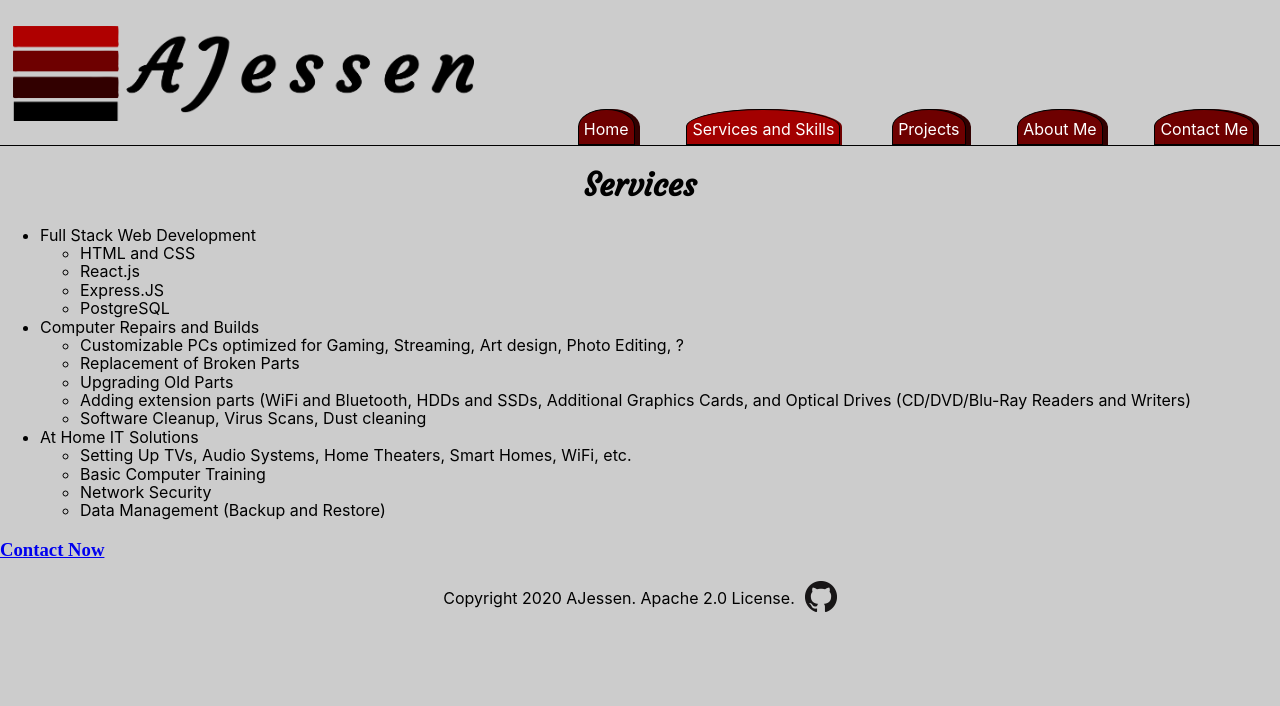
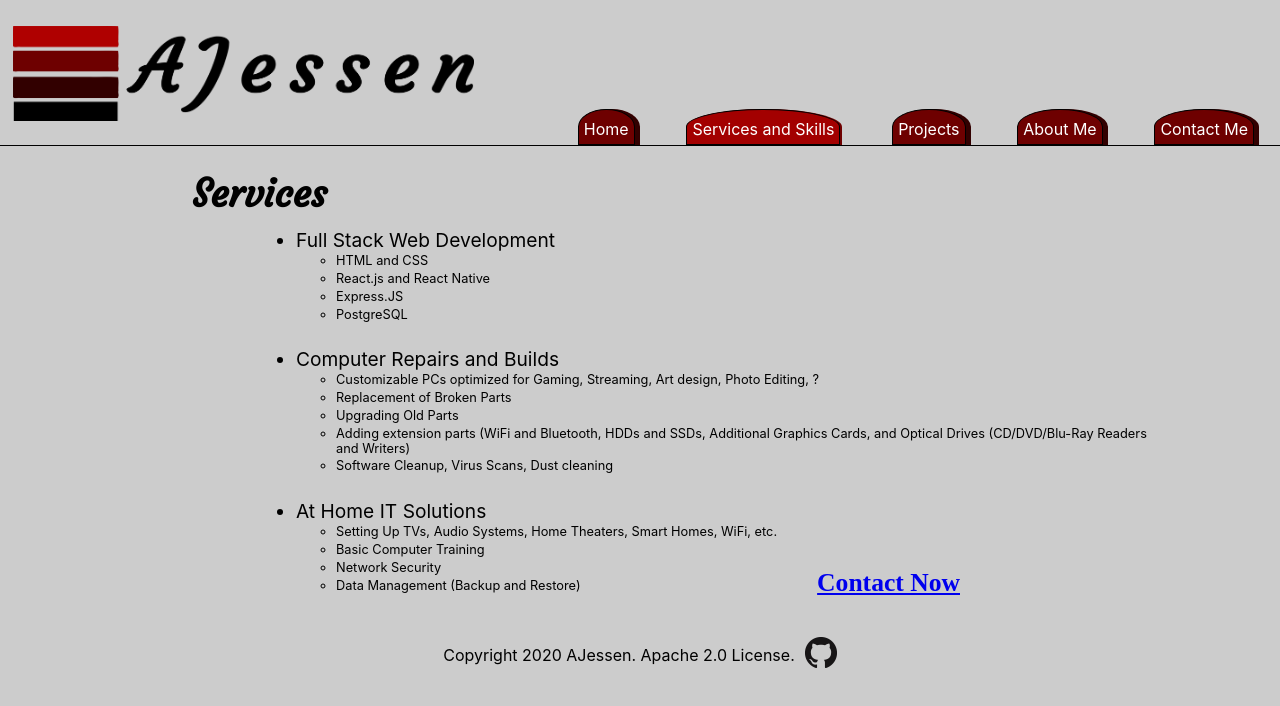
Before and after one commit to andrewtyl/www-ajessen-com, a React (Create React App) app: page /services in a window 1280 px wide. Shown: the top 706 px of the page. Built offline with nearby package versions, Linux system fonts and the light colour scheme; a web font is replaced by a local one.

Commit message:
services css done

```diff
--- a/src/components/services.js
+++ b/src/components/services.js
@@ -4,12 +4,12 @@ class Services extends React.Component {
     render() {
         return (
             <main id="services">
-                <h1 style={{ 'text-align': 'center' }}>Services</h1>
+                <h1>Services</h1>
                 <ul id="services_ul">
                     <li>Full Stack Web Development
                     <ul>
                         <li>HTML and CSS</li>
-                        <li>React.js</li>
+                        <li>React.js and React Native</li>
                         <li>Express.JS</li>
                         <li>PostgreSQL</li>
                     </ul>
--- a/src/styles/App.css
+++ b/src/styles/App.css
@@ -213,6 +213,7 @@ header > nav > ul {
 
 #main_holder {
   height: auto;
+  display: block;
 }
 
 #homepage_featured_project > h3 {
@@ -258,3 +259,43 @@ header > nav > ul {
   text-decoration: underline;
   color: #5e5e5e;
 }
+
+#services > {
+  display: block;
+}
+
+#services > h1 {
+  font-size: 3vw;
+  margin-left: 15%;
+}
+
+#services > #services_ul {
+  margin-left: 20%;
+  margin-right: 10%;
+  margin-top: -1vw;
+  font-size: 1.5vw;
+}
+
+#services > #services_ul > li {
+  margin-top: 2vw;
+  font-size: 1.5vw;
+}
+
+#services > #services_ul > li > ul > li {
+  margin-top: .25vw;
+  font-size: 1vw;
+}
+
+#services > h3 {
+  margin-top: -3.5vw;
+  margin-bottom: 3vw;
+  margin-left: auto;
+  margin-right: 25%;
+  text-align: right;
+  font-size: 2vw;
+  display: block;
+}
+
+#services > h3 > a:active {
+  color: #551A8B
+}
```
